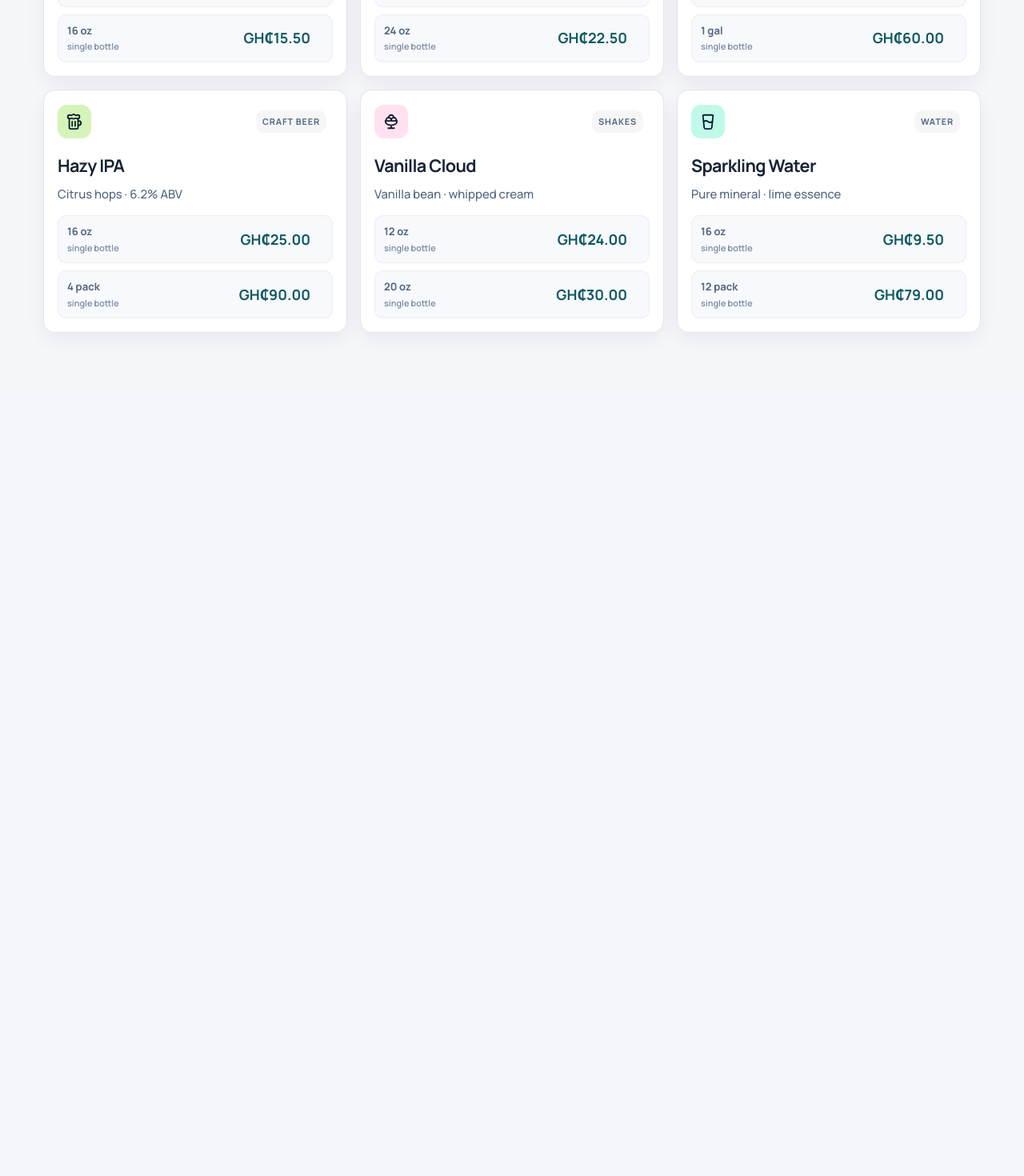
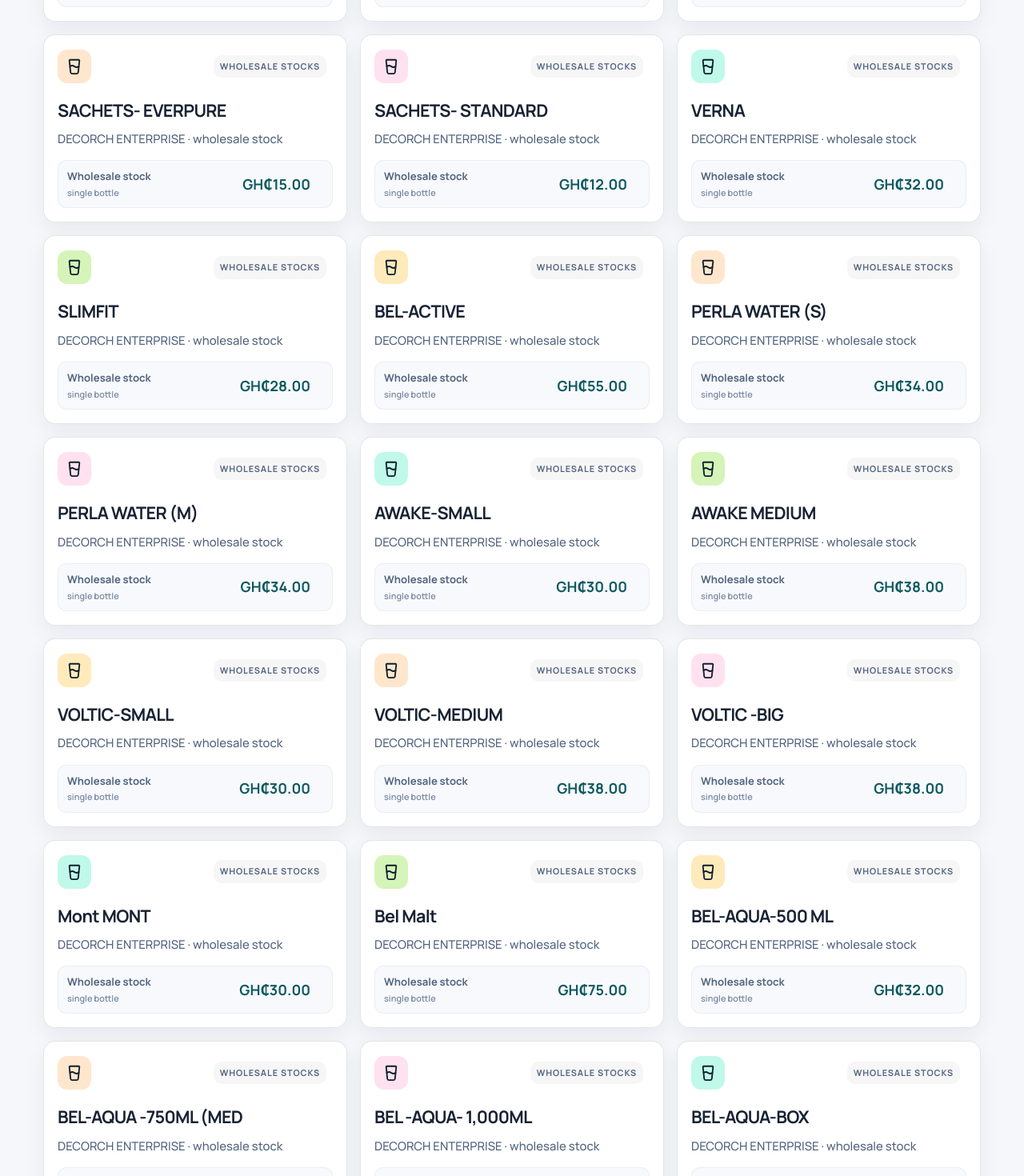
Before and after one commit to ohenemanaf/POS-counter, a React (Vite) app: page / in a window 1280 px wide. Shown: the part 760-2230 px from the top of the page at 80% size. Before the commit the page ends 1256 px from the top, so only its background shows below. Built offline with nearby package versions, Linux system fonts and the light colour scheme.

Commit message:
Update drink catalog with full menu

```diff
--- a/src/main.jsx
+++ b/src/main.jsx
@@ -6,38 +6,54 @@
 } from 'lucide-react'
 import './styles.light.css'
 
-const seedProducts = [
-  { id: 'p1', name: 'Brewed Coffee', category: 'Coffee', description: 'Slow-roasted house blend', accent: 'amber', variants: [
-    { id: 'v1', sizeLabel: '12 oz', retailPrice: 12.5, wholesalePrice: 9.5, packQuantity: 1 },
-    { id: 'v2', sizeLabel: '16 oz', retailPrice: 15.5, wholesalePrice: 12.0, packQuantity: 1 },
-  ]},
-  { id: 'p2', name: 'Mango Fizz', category: 'Soda', description: 'Tropical mango · sparkling', accent: 'orange', variants: [
-    { id: 'v3', sizeLabel: '12 oz', retailPrice: 14.0, wholesalePrice: 10.0, packQuantity: 1 },
-    { id: 'v4', sizeLabel: '24 oz', retailPrice: 22.5, wholesalePrice: 17.5, packQuantity: 1 },
-  ]},
-  { id: 'p3', name: 'Blueberry Lemonade', category: 'Juice', description: 'Fresh squeezed · lightly sweet', accent: 'purple', variants: [
-    { id: 'v5', sizeLabel: '16 oz', retailPrice: 18.0, wholesalePrice: 13.5, packQuantity: 1 },
-    { id: 'v6', sizeLabel: '1 gal', retailPrice: 60.0, wholesalePrice: 45.0, packQuantity: 1 },
-  ]},
-  { id: 'p4', name: 'Hazy IPA', category: 'Craft Beer', description: 'Citrus hops · 6.2% ABV', accent: 'green', variants: [
-    { id: 'v7', sizeLabel: '16 oz', retailPrice: 25.0, wholesalePrice: 19.0, packQuantity: 1 },
-    { id: 'v8', sizeLabel: '4 pack', retailPrice: 90.0, wholesalePrice: 72.0, packQuantity: 4 },
-  ]},
-  { id: 'p5', name: 'Vanilla Cloud', category: 'Shakes', description: 'Vanilla bean · whipped cream', accent: 'pink', variants: [
-    { id: 'v9', sizeLabel: '12 oz', retailPrice: 24.0, wholesalePrice: 18.0, packQuantity: 1 },
-    { id: 'v10', sizeLabel: '20 oz', retailPrice: 30.0, wholesalePrice: 22.0, packQuantity: 1 },
-  ]},
-  { id: 'p6', name: 'Sparkling Water', category: 'Water', description: 'Pure mineral · lime essence', accent: 'cyan', variants: [
-    { id: 'v11', sizeLabel: '16 oz', retailPrice: 9.5, wholesalePrice: 7.0, packQuantity: 1 },
-    { id: 'v12', sizeLabel: '12 pack', retailPrice: 79.0, wholesalePrice: 62.0, packQuantity: 12 },
-  ]},
+const catalogVersion = 'decorch-enterprise-full-menu-v1'
+const wholesaleStocks = [
+  ['SACHET-AQUA FRESH', 10], ['SACHETS- COOL', 12], ['SACHETS- MOBILE', 12], ['SACHETS- EVERPURE', 15], ['SACHETS- STANDARD', 12],
+  ['VERNA', 32], ['SLIMFIT', 28], ['BEL-ACTIVE', 55], ['PERLA WATER (S)', 34], ['PERLA WATER (M)', 34], ['AWAKE-SMALL', 30], ['AWAKE MEDIUM', 38],
+  ['VOLTIC-SMALL', 30], ['VOLTIC-MEDIUM', 38], ['VOLTIC -BIG', 38], ['Mont MONT', 30], ['Bel Malt', 75], ['BEL-AQUA-500 ML', 32],
+  ['BEL-AQUA -750ML (MED', 38], ['BEL -AQUA- 1,000ML', 38], ['BEL-AQUA-BOX', 65], ['BEL COLA', 47], ['BEGOO', 60], ['ANGELCOLA/SQUEEZ', 47],
+  ['VITAMILK CHAMP', 30], ['VITAMILK MEDIUM', 60], ['VITA MILK-BOTTLE', 90], ['HOLLANDIA KALYPPO', 50], ['PUKKA/TAMARINDA', 55], ['RUSH/STORM( S)', 65],
+  ['JUICEE', 55], ['TAMPICO-SMALL', 50], ['DARLING', 70], ['U-FRESH BOTTLE', 75], ['STORM BIG', 75], ['HAPPY DELIGHT', 55], ['PLASTIC COKE/FANTA', 70],
+  ['TAMPICO- MEDIUM', 70], ['ALVARO', 100], ['BETA MALT', 110], ['PLATIC MALT', 125], ['KALYPPO', 110], ['WHEAT MILK', 175], ['CAN MALT-SMALL', 155],
+  ['FRUIT- TELI', 175], ['FUN MAX/NUTRIDAY', 80], ['PLASTIC COKE -BIG', 150], ['BB COCKTAIL', 300], ['CAN COKE-SMALL', 75], ['CAN MALT-BIG', 300],
+  ['DON SIMON', 360], ['CERES', 480], ['VODY ENERGY', 480],
 ]
+const fridgeRetailItems = [
+  ['SACHET-ACQUA FRESH', 0.5], ['SACHET- EVERPURE', 0.5], ['ICE BLOCK(SACKET)', 1], ['ICE BLOCK(BIG)', 1.5], ['Bottle water (Small)', 3],
+  ['Bottle water (Medium)', 4], ['Bottle water (1.0L/1.5L)', [5, 7]], ['Bel Active', 5], ['Bel Drink', 4], ['YOGOT/CHOCO/FUN ICE', 5], ['FUN SUPER/PASSION', 5], ['KALYPO/HAPPY DELIG', 5],
+  ['PUKKA/TAMARINDA', 5], ['STORM/RUSH/5 STAR', 6], ['DARLING LEMON', 7], ['U-FRESH BOTTLE', 6], ['Honey', 65], ['STORM (SMALL)', 6],
+  ['STORM-B /BEL MALT', 7], ['TAMPICO', 7], ['PLASTIC COKE (S)', 7], ['HOLLANDIA KALYPPO ST', 7], ['NICHE CHOCOLATE', 9], ['CAN COKE/FANTA/', 12],
+  ['ALVARO', 12], ['VITAMILK (CHAMP)', 5], ['VITAMILK (MEDIUM)', 10], ['VITA MILK (BOTTLE)', 15], ['BETA MALT', 10], ['PLASTIC MALT', 12],
+  ['CAN MALT', 15], ['FUNMAX / NUTRIDAY', 15], ['BB COCKTAIL', 13], ['HALLANDIA -(M)', 15], ['HALLANDIA -(MM)', 18], ['Kiki Apple', 5],
+  ['FANTA/COKE(M)', 10], ['WHEAT MILK', 15], ['DON SIMON-SMALL', 20], ['LUCOZADE CAN', 15], ['LUCOZADE PLASTIC', 18], ['GUINNESS CAN', 18],
+  ['BLUE JEANS ENERGY', 20], ['VODY ENERGY', 20], ['RED BULL ENERGY', 25], ['KISS/SMIRNOFF(SMALL)', 20], ['KISS (BIG)', 25], ['FRUIT-TELI', 30],
+  ['VITAMIK (BIG)', 30], ['BIG FANTA/SPIRIT/ COKE', 25], ['HOLLANDIA-BIG', 35], ['DON SIMON-BIG', 35], ['WELCH', 45], ['CERES', 45], ['PILLOW', 75],
+]
+const buildProducts = (items, category) => items.map(([name, price], index) => ({
+  id: `${category === 'Wholesale Stocks' ? 'w' : 'r'}${index + 1}`,
+  name,
+  category,
+  description: category === 'Wholesale Stocks' ? 'DECORCH ENTERPRISE · wholesale stock' : 'DECORCH ENTERPRISE · fridge retail',
+  accent: ['cyan', 'green', 'amber', 'orange', 'pink'][index % 5],
+  variants: (Array.isArray(price) ? price : [price]).map((variantPrice, variantIndex) => ({
+    id: `v-${category[0].toLowerCase()}${index + 1}-${variantIndex + 1}`,
+    sizeLabel: Array.isArray(price) ? ['1.0L', '1.5L'][variantIndex] : category === 'Wholesale Stocks' ? 'Wholesale stock' : 'Fridge retail',
+    retailPrice: variantPrice,
+    wholesalePrice: variantPrice,
+    packQuantity: 1,
+  })),
+}))
+const seedProducts = [...buildProducts(wholesaleStocks, 'Wholesale Stocks'), ...buildProducts(fridgeRetailItems, 'Fridge Retail')]
 
 const icons = { Coffee, Soda: GlassWater, Juice: Wine, 'Craft Beer': Beer, Shakes: IceCreamBowl, Water: GlassWater }
 const uid = (prefix) => `${prefix}-${Date.now()}-${Math.random().toString(36).slice(2, 7)}`
 const money = (value) => `GH₵${Number(value || 0).toFixed(2)}`
 const loadProducts = () => {
   try {
+    if (localStorage.getItem('pour-catalog-version') !== catalogVersion) {
+      localStorage.setItem('pour-catalog-version', catalogVersion)
+      return seedProducts
+    }
     const stored = JSON.parse(localStorage.getItem('pour-products'))
     return Array.isArray(stored) ? stored : seedProducts
   } catch {
```
